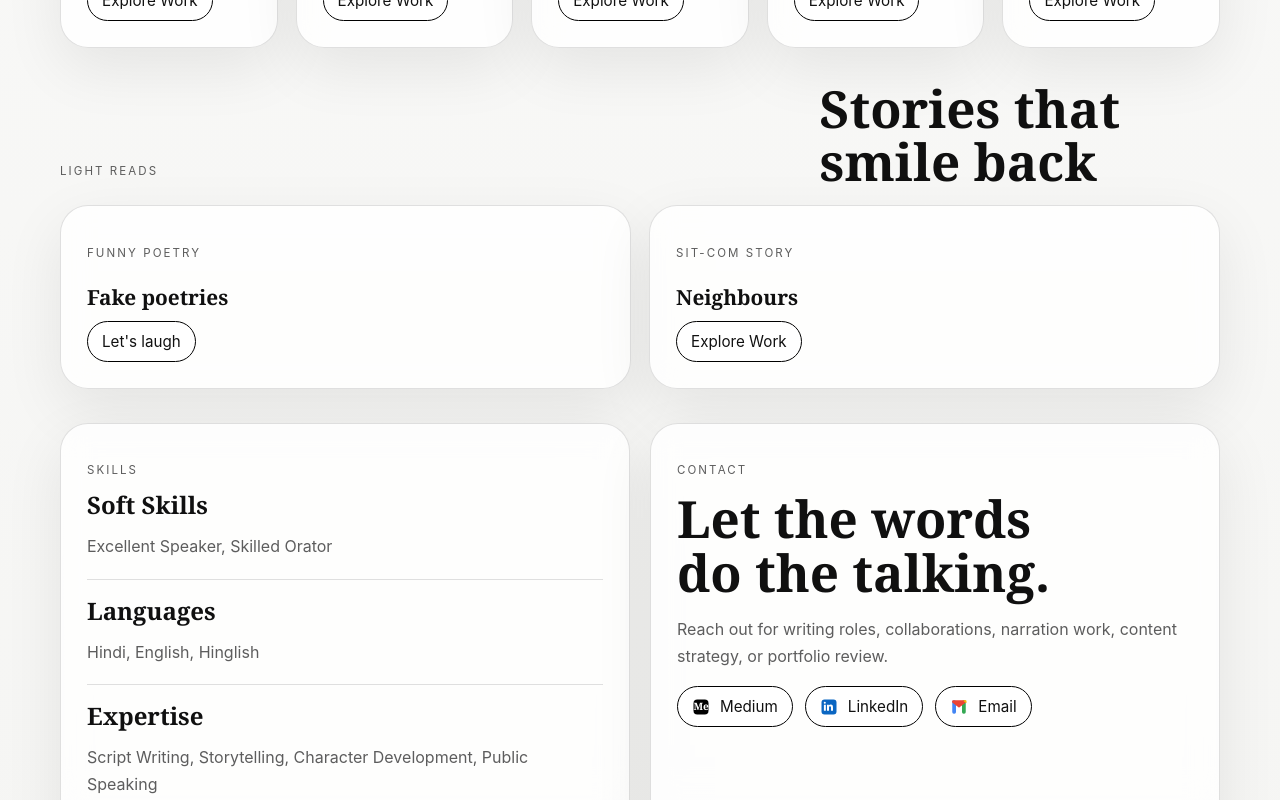
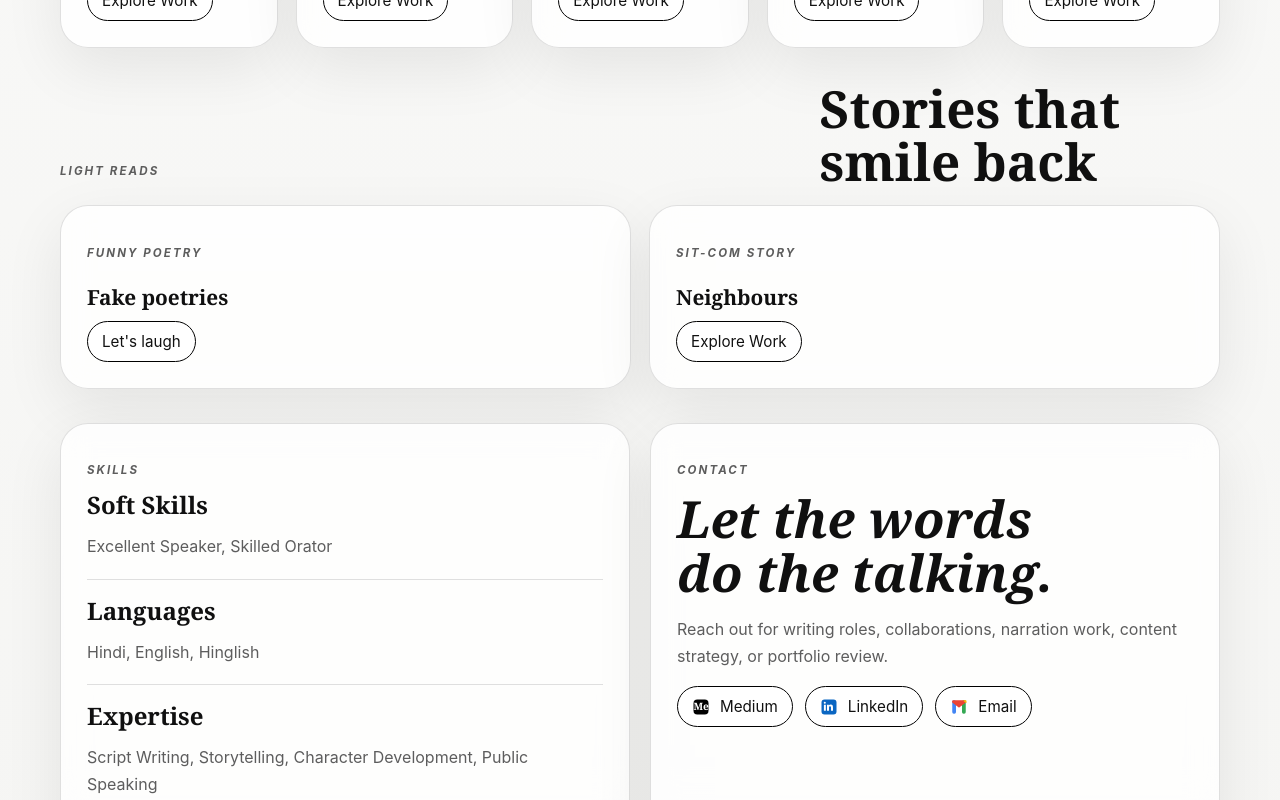
Before and after one commit to Kartikgupta08/Writer-Portfolio, a React (Vite) app: page / in a window 1280 px wide. Shown: the part 2231-3031 px from the top of the page. Built offline with nearby package versions, Linux system fonts and the light colour scheme.

Commit message:
Minor Font changes

```diff
--- a/src/App.jsx
+++ b/src/App.jsx
@@ -282,7 +282,7 @@ export default function App() {
 
         <section className="section grid-2" id="contact">
           <article className="card skills-card" id="skills">
-            <p className="section-label">Skills</p>
+            <p className="section-label skills-label">Skills</p>
             <div className="skill-group">
               <h3>Soft Skills</h3>
               <p>Excellent Speaker, Skilled Orator</p>
--- a/src/styles.css
+++ b/src/styles.css
@@ -119,6 +119,17 @@ a { color: inherit; }
   letter-spacing: 0.18em;
   font-size: 0.72rem;
   color: var(--muted);
+}
+
+.section-label,
+.project-type {
+  font-weight: 700;
+  font-style: italic;
+}
+
+.skills-label {
+  font-weight: 700;
+  font-style: italic;
 }
 
 h1, h2, h3 {
@@ -384,6 +395,11 @@ h3 { font-size: 1.5rem; }
 .skill-group + .skill-group { margin-top: 18px; padding-top: 18px; border-top: 1px solid var(--line); }
 .contact-card { display: grid; align-content: start; }
 
+.contact-card h2 {
+  font-weight: 700;
+  font-style: italic;
+}
+
 @media (max-width: 900px) {
   .topbar-inner { padding: 16px 18px; }
   .hero, .grid-2, .projects-grid { grid-template-columns: 1fr; }
```
